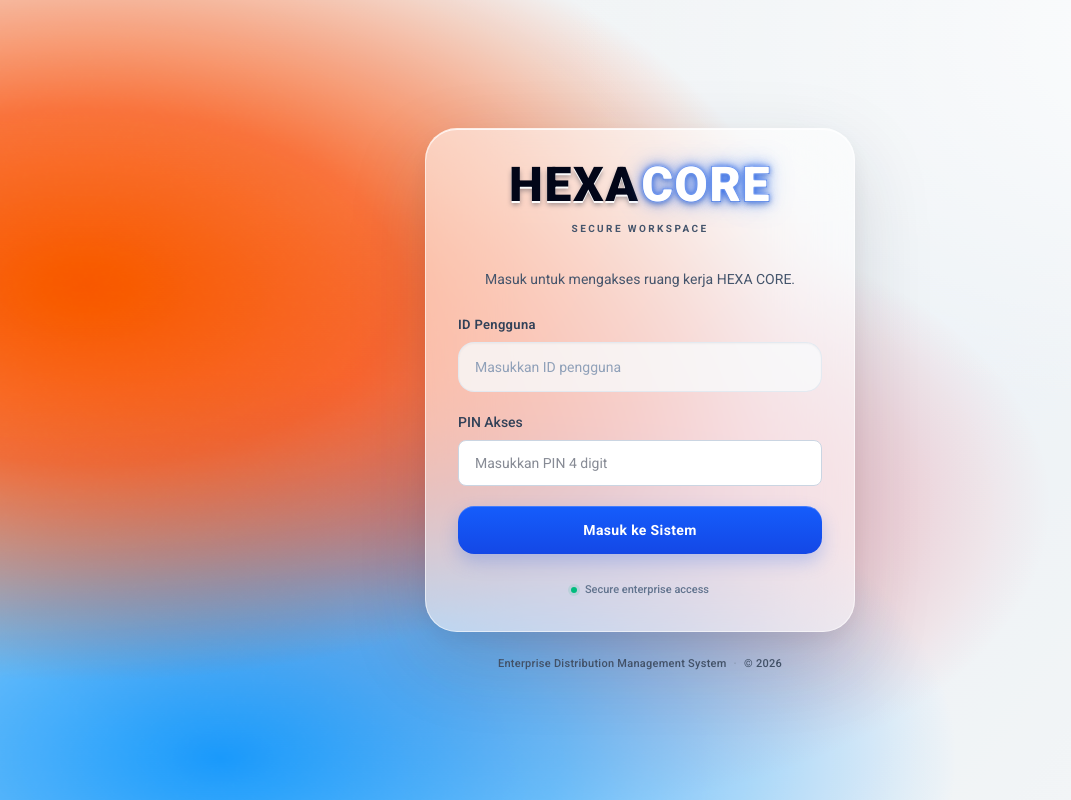
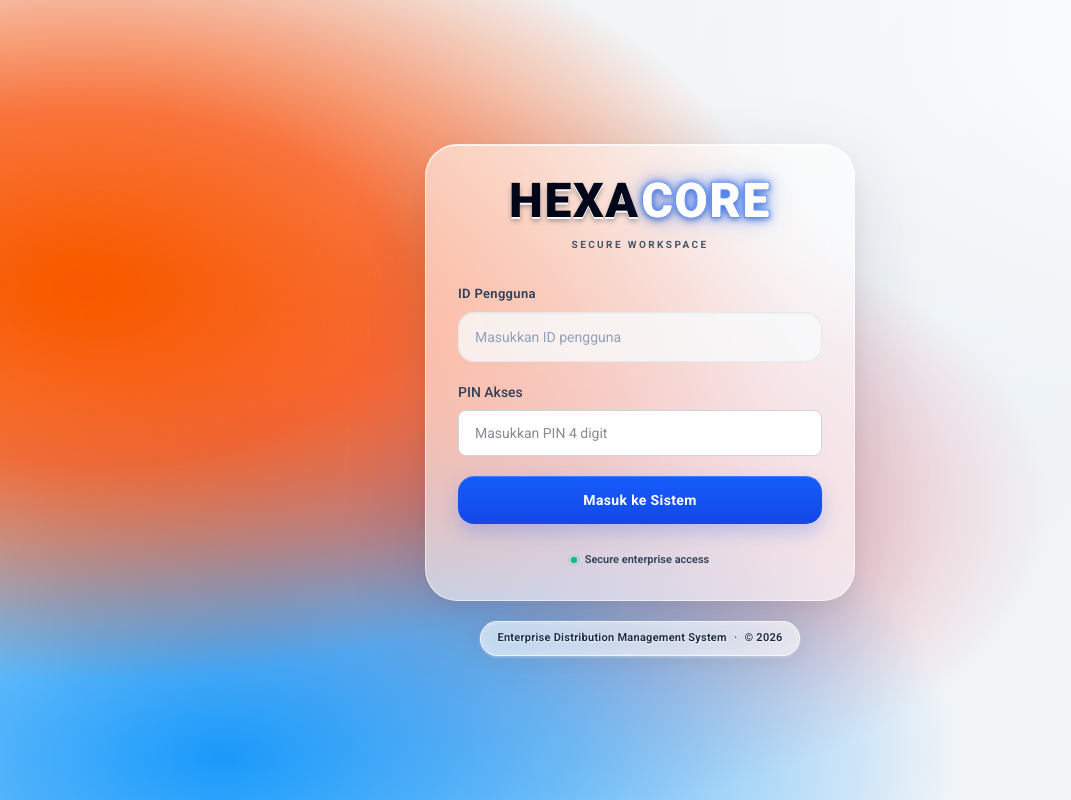
Before and after one commit to dawudsw0491-cell/erp-distribution, a Next.js app: page /login in a window 1280 px wide. Shown: the whole page, without its empty margins (0-1071 px from the left). Built offline with nearby package versions, Linux system fonts and the light colour scheme.

Commit message:
ui(login): remove intro copy and improve footer contrast

```diff
--- a/app/login/page.tsx
+++ b/app/login/page.tsx
@@ -22,18 +22,16 @@ export default function LoginPage() {
             <p className="mt-3 text-[10px] font-bold uppercase tracking-[0.24em] text-slate-600">Secure Workspace</p>
           </div>
 
-          <p className="mb-6 text-center text-sm leading-relaxed text-slate-600">Masuk untuk mengakses ruang kerja HEXA CORE.</p>
-
           <LoginForm />
 
-          <div className="mt-7 flex items-center justify-center gap-2 text-[11px] font-medium text-slate-500">
+          <div className="mt-7 flex items-center justify-center gap-2 text-[11px] font-semibold text-slate-700">
             <span className="h-1.5 w-1.5 rounded-full bg-emerald-500 shadow-[0_0_0_3px_rgba(16,185,129,0.12)]" />
             Secure enterprise access
           </div>
         </div>
 
-        <p className="mt-6 text-center text-[11px] font-medium tracking-wide text-slate-600">
-          Enterprise Distribution Management System <span className="mx-1 text-slate-400">·</span> © 2026
+        <p className="mx-auto mt-5 w-fit rounded-full border border-white/60 bg-white/35 px-4 py-2 text-center text-[11px] font-semibold tracking-wide text-slate-800 shadow-[0_4px_18px_rgba(15,23,42,0.08)] backdrop-blur-md drop-shadow-[0_1px_1px_rgba(255,255,255,0.8)]">
+          Enterprise Distribution Management System <span className="mx-1 text-slate-600">·</span> © 2026
         </p>
       </section>
 
```
